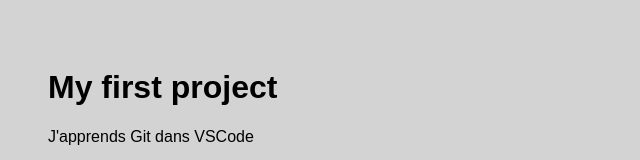
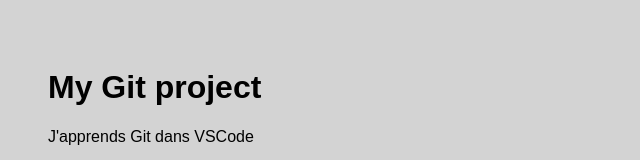
Before and after one commit to djachk/VSCode_tuto, a plain HTML site: page index.html in a window 1280 px wide. Shown: the top 160 px of the page, without its empty margins (0-640 px from the left). Drawn offline with Linux system fonts and the light colour scheme.

Commit message:
Update heading on main

```diff
--- a/index.html
+++ b/index.html
@@ -7,7 +7,7 @@
     <link rel="stylesheet" href="style.css">
 </head>
 <body>
-    <h1>My first project</h1>
+    <h1>My Git project</h1>
     <p>J'apprends Git   dans VSCode</p>
     <button>Click me</button>
     <script src="app.js"></script>
```
